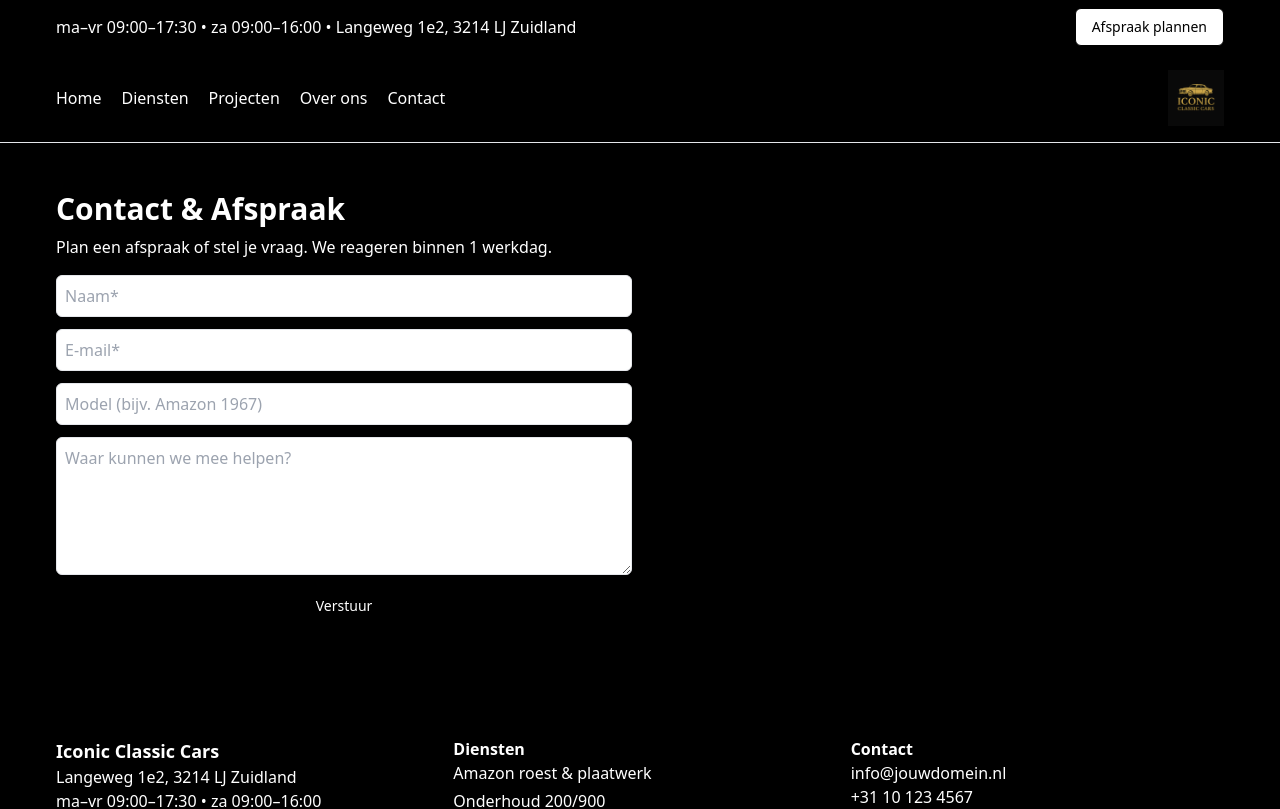
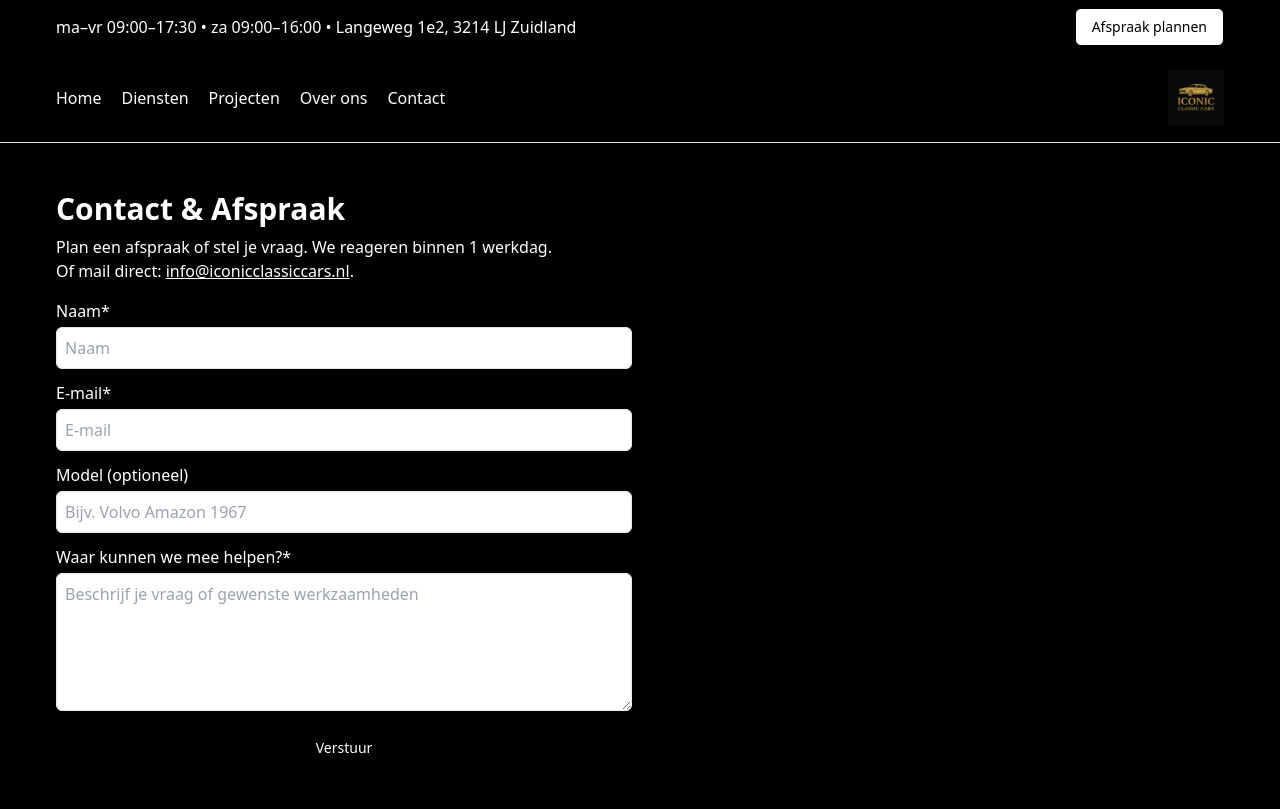
Before and after one commit to iconicclassiccars1-creator/iconic-classic-cars, a Next.js app: page /contact in a window 1280 px wide. Shown: the top 809 px of the page. Built offline with nearby package versions, Linux system fonts and the light colour scheme.

Commit message:
Contactpagina verbeterd en mailadres aangepast

```diff
--- a/app/contact/page.tsx
+++ b/app/contact/page.tsx
@@ -2,45 +2,74 @@ export default function Page() {
   return (
     <section className="section">
       <h1 className="text-3xl font-semibold">Contact & Afspraak</h1>
+
       <p className="mt-2 text-white">
         Plan een afspraak of stel je vraag. We reageren binnen 1 werkdag.
+        <br />
+        Of mail direct:{" "}
+        <a href="mailto:info@iconicclassiccars.nl" className="underline">
+          info@iconicclassiccars.nl
+        </a>
+        .
       </p>
 
       <form
-        action="https://formspree.io/f/mrbadjjd" // jouw Formspree endpoint
+        action="https://formspree.io/f/mrbadjjd"
         method="POST"
+        acceptCharset="UTF-8"
         className="grid gap-3 max-w-xl mt-4"
       >
+        {/* Honeypot tegen spam (verborgen veld dat echte bezoekers niet invullen) */}
+        <input type="text" name="website" tabIndex={-1} className="hidden" />
+
+        {/* Optioneel onderwerp voor je e-mailnotificatie via Formspree */}
+        <input type="hidden" name="_subject" value="Contact via website - Iconic Classic Cars" />
+
+        <label className="text-white">
+          Naam*
           <input
-          className="border rounded-md p-2 text-black"
+            className="mt-1 w-full border rounded-md p-2 bg-white text-black"
             type="text"
             name="naam"
-          placeholder="Naam*"
+            placeholder="Naam"
+            autoComplete="name"
             required
           />
+        </label>
 
+        <label className="text-white">
+          E-mail*
           <input
-          className="border rounded-md p-2 text-black"
+            className="mt-1 w-full border rounded-md p-2 bg-white text-black"
             type="email"
             name="email"
-          placeholder="E-mail*"
+            placeholder="E-mail"
+            autoComplete="email"
             required
           />
+        </label>
 
+        <label className="text-white">
+          Model (optioneel)
           <input
-          className="border rounded-md p-2 text-black"
+            className="mt-1 w-full border rounded-md p-2 bg-white text-black"
             type="text"
             name="model"
-          placeholder="Model (bijv. Amazon 1967)"
+            placeholder="Bijv. Volvo Amazon 1967"
+            autoComplete="off"
           />
+        </label>
 
+        <label className="text-white">
+          Waar kunnen we mee helpen?*
           <textarea
-          className="border rounded-md p-2 text-black"
+            className="mt-1 w-full border rounded-md p-2 bg-white text-black"
             name="vraag"
             rows={5}
-          placeholder="Waar kunnen we mee helpen?"
+            placeholder="Beschrijf je vraag of gewenste werkzaamheden"
             required
           ></textarea>
+        </label>
 
         <button className="btn btn-primary" type="submit">
           Verstuur
```
Lines whose indentation alone changed are shown as unchanged.
